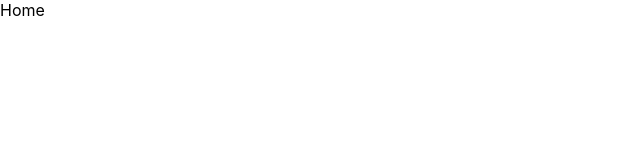
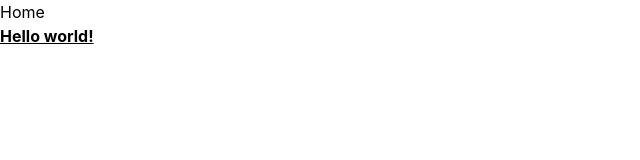
Before and after one commit to rdj68/sanstha-website, a React (Create React App) app: page / in a window 1280 px wide. Shown: the top 160 px of the page, without its empty margins (0-640 px from the left). Built offline with nearby package versions, Linux system fonts and the light colour scheme.

Commit message:
tailwind css

```diff
--- a/package.json
+++ b/package.json
@@ -35,5 +35,8 @@
       "last 1 firefox version",
       "last 1 safari version"
     ]
+  },
+  "devDependencies": {
+    "tailwindcss": "^3.2.7"
   }
 }
--- a/src/components/App.js
+++ b/src/components/App.js
@@ -12,6 +12,7 @@ import { Navbar } from "./common/Navbar";
 import { Footer } from "./common/Footer";
 function App() {
   return (
+    <>
       <Routes>
         <Route path="/" element={<Home />} />
         <Route path="/about" element={<About />} />
@@ -21,6 +22,8 @@ function App() {
         <Route path="/howtoreach" element={<HowToReach />} />
         <Route path="/institute" element={<Institute />} />
       </Routes>
+      <h1 className="text font-bold underline">Hello world!</h1>
+    </>
   );
 }
 
--- a/src/index.css
+++ b/src/index.css
@@ -11,3 +11,6 @@ code {
   font-family: source-code-pro, Menlo, Monaco, Consolas, 'Courier New',
     monospace;
 }
+@tailwind base;
+@tailwind components;
+@tailwind utilities;
--- /dev/null
+++ b/tailwind.config.js
@@ -0,0 +1,8 @@
+/** @type {import('tailwindcss').Config} */
+module.exports = {
+  content: ["./src/**/*.{js,jsx,ts,tsx}"],
+  theme: {
+    extend: {},
+  },
+  plugins: [],
+};
```
Also changed, not shown: 1 other file (tests, documents, lock files or other folders). Lines whose indentation alone changed are shown as unchanged.
